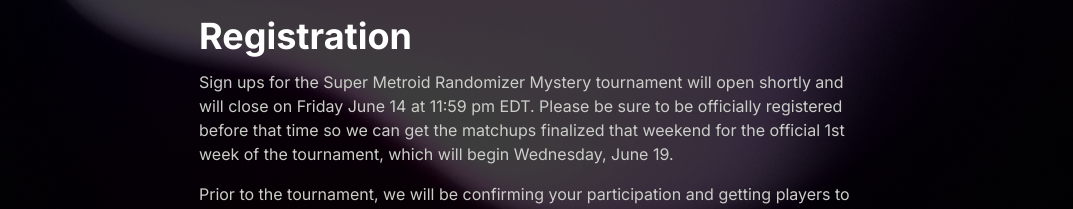
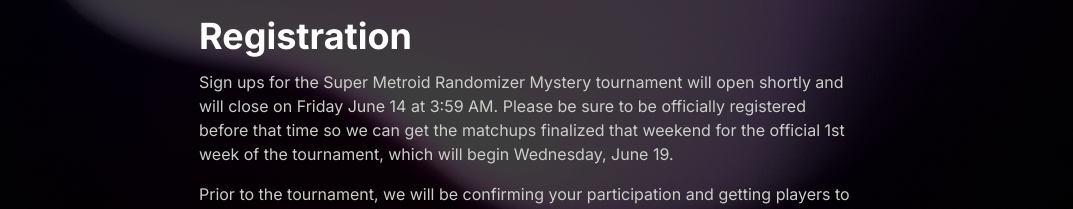
Before and after one commit to dashrando/dash-randomizer, a Next.js app in the folder apps/web/: page /events/mystery/info in a window 1280 px wide. Shown: the part 275-484 px from the top of the page, without its empty margins (111-1184 px from the left). Built offline with nearby package versions, Linux system fonts and the light colour scheme; no server answers.

Commit message:
tooltip for localtime

```diff
--- /dev/null
+++ b/apps/web/app/components/localTime.module.css
@@ -0,0 +1,82 @@
+.container {
+  position: relative;
+  display: inline-block;
+}
+
+.btn {
+  all: unset;
+}
+
+.TooltipContent {
+  border-radius: 4px;
+  padding: 8px 12px;
+  font-size: 12px;
+  line-height: 1;
+  color: var(--color-foreground);
+  background-color: #000;
+  box-shadow: hsl(206 22% 7% / 35%) 0px 10px 38px -10px, hsl(206 22% 7% / 20%) 0px 10px 20px -15px;
+  user-select: none;
+  animation-duration: 500ms;
+  animation-timing-function: cubic-bezier(0.16, 1, 0.3, 1);
+  will-change: transform, opacity;
+}
+.TooltipContent[data-state='delayed-open'][data-side='top'] {
+  animation-name: slideDownAndFade;
+}
+.TooltipContent[data-state='delayed-open'][data-side='right'] {
+  animation-name: slideLeftAndFade;
+}
+.TooltipContent[data-state='delayed-open'][data-side='bottom'] {
+  animation-name: slideUpAndFade;
+}
+.TooltipContent[data-state='delayed-open'][data-side='left'] {
+  animation-name: slideRightAndFade;
+}
+
+.TooltipArrow {
+  fill: #000;
+}
+
+@keyframes slideUpAndFade {
+  from {
+    opacity: 0;
+    transform: translateY(2px);
+  }
+  to {
+    opacity: 1;
+    transform: translateY(0);
+  }
+}
+
+@keyframes slideRightAndFade {
+  from {
+    opacity: 0;
+    transform: translateX(-2px);
+  }
+  to {
+    opacity: 1;
+    transform: translateX(0);
+  }
+}
+
+@keyframes slideDownAndFade {
+  from {
+    opacity: 0;
+    transform: translateY(-2px);
+  }
+  to {
+    opacity: 1;
+    transform: translateY(0);
+  }
+}
+
+@keyframes slideLeftAndFade {
+  from {
+    opacity: 0;
+    transform: translateX(2px);
+  }
+  to {
+    opacity: 1;
+    transform: translateX(0);
+  }
+}
--- /dev/null
+++ b/apps/web/app/components/localTime.tsx
@@ -0,0 +1,37 @@
+'use client'
+
+import { formatInTimeZone, zonedTimeToUtc } from 'date-fns-tz'
+import * as Tooltip from '@radix-ui/react-tooltip'
+import styles from './localTime.module.css'
+
+export const LocalTime = ({
+  input,
+  originZone = 'America/New_York',
+  format = 'MMM d, Y h:mm a'
+}: {
+  input: string,
+  originZone: string,
+  format: string
+}) => {
+  const tz = Intl.DateTimeFormat().resolvedOptions().timeZone
+  const time = zonedTimeToUtc(input, originZone)
+  return (
+    <span className={styles.container}>
+      <Tooltip.Provider>
+        <Tooltip.Root>
+          <Tooltip.Trigger asChild>
+            <button className={styles.btn}>{formatInTimeZone(time, tz, format)}</button>
+          </Tooltip.Trigger>
+          <Tooltip.Portal>
+            <Tooltip.Content className={styles.TooltipContent} sideOffset={5}>
+              {formatInTimeZone(time, 'America/New_York', format)} EDT
+              <Tooltip.Arrow className={styles.TooltipArrow} />
+            </Tooltip.Content>
+          </Tooltip.Portal>
+        </Tooltip.Root>
+      </Tooltip.Provider>
+    </span>
+  )
+}
+
+export default LocalTime
--- a/apps/web/app/events/mystery/info/page.tsx
+++ b/apps/web/app/events/mystery/info/page.tsx
@@ -1,6 +1,6 @@
 import { Wrapper } from '@/app/components/wrapper'
 import styles from '../../vs-world/event.module.css'
-import { ButtonLink } from '@/app/components/button'
+import { LocalTime } from '@/app/components/localTime'
 import Link from 'next/link'
 import MysterySettings from '@/app/info/settings/mystery'
 
@@ -11,6 +11,8 @@ export const metadata = {
 
 export default function TournamentInfoPage() {
   const baseUrl = '/events/mystery'
+  const deadlineTime = <LocalTime input="2024-06-14T23:59:00.000" originZone="America/New_York"
+  format="h:mm a" />
 
   return (
     <>
@@ -55,7 +57,7 @@ export default function TournamentInfoPage() {
             <article style={{ margin: 'var(--spacer-16x) auto var(--spacer)', maxWidth: '800px', textAlign: 'left' }} className={styles.mysteryArticle}>
               <h2>Registration</h2>
               <p>
-                Sign ups for the Super Metroid Randomizer Mystery tournament will open shortly and will close on Friday June 14  at 11:59 pm EDT. Please be sure to be officially registered before that time so we can get the matchups finalized that weekend for the official 1st week of the tournament, which will begin Wednesday, June 19.
+                Sign ups for the Super Metroid Randomizer Mystery tournament will open shortly and will close on Friday June 14  at {deadlineTime}. Please be sure to be officially registered before that time so we can get the matchups finalized that weekend for the official 1st week of the tournament, which will begin Wednesday, June 19.
               </p>
               <p>
                 Prior to the tournament, we will be confirming your participation and getting players to join the <a href="https://discord.gg/2usVyy4" target="_blank">Discord server</a>. Discord will be the official medium used to communicate with players and schedule races. Players must join the discord server to participate.
@@ -90,7 +92,7 @@ export default function TournamentInfoPage() {
               <h2>Timeline</h2>
               <ul>
                 <li>June 3: Registration begins</li>
-                <li>June 14: Registration ends at 11:59pm EDT</li>
+                <li>June 14: Registration ends at {deadlineTime}</li>
                 <li>June 19: Start of swiss week 1</li>
                 <li>August 7: Last day of swiss weeks</li>
                 <li>August 9: Bracket scheduling can begin</li>
--- a/apps/web/package.json
+++ b/apps/web/package.json
@@ -10,6 +10,7 @@
   },
   "dependencies": {
     "@radix-ui/react-tabs": "^1.0.3",
+    "@radix-ui/react-tooltip": "^1.0.7",
     "@sentry/nextjs": "^7.77.0",
     "@types/node": "18.15.11",
     "@types/react": "18.0.31",
@@ -22,7 +23,7 @@
     "cmdk": "^0.2.0",
     "core": "*",
     "date-fns": "^2.30.0",
-    "date-fns-tz": "^2.0.0",
+    "date-fns-tz": "^2.0.1",
     "eslint": "8.37.0",
     "eslint-config-next": "13.2.4",
     "file-saver": "^2.0.5",
```
Also changed, not shown: 1 other file (tests, documents, lock files or other folders).
